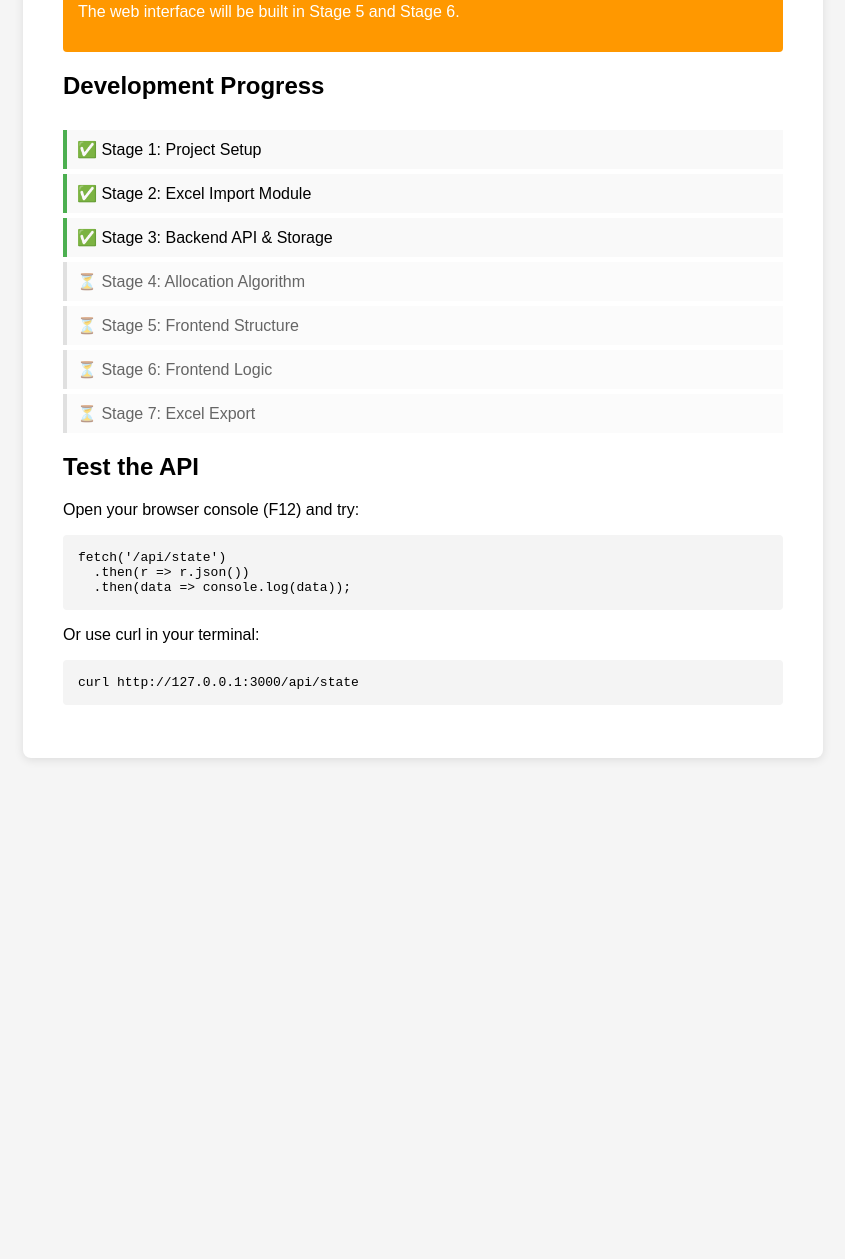
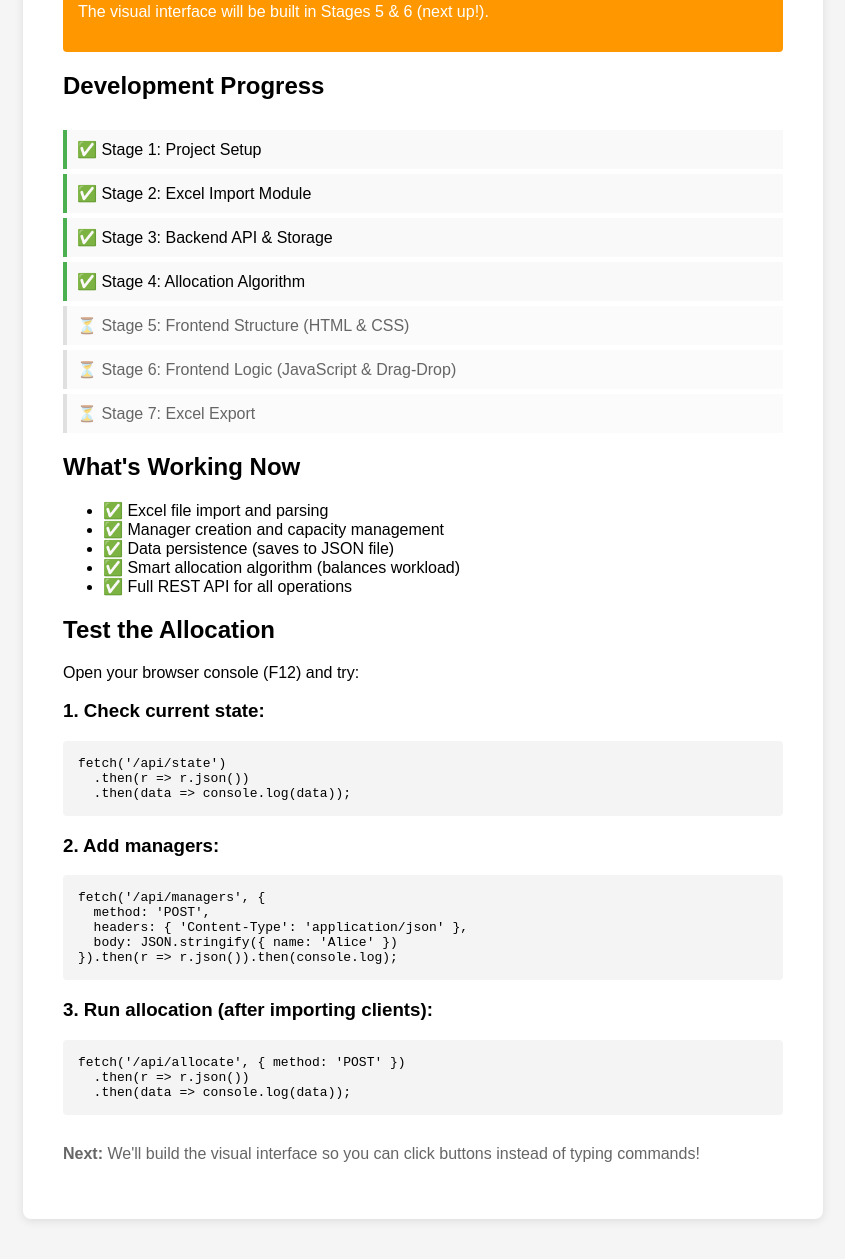
Before and after one commit to ndwiebe/workload-allocation-tool, a website: page public/index.html in a window 1280 px wide. Shown: the part 357-1616 px from the top of the page, without its empty margins (217-1062 px from the left). Before the commit the page ends 1185 px from the top, so only its background shows below. Drawn offline with Linux system fonts and the light colour scheme.

Commit message:
Update index.html to show Stage 4 completion

```diff
--- a/public/index.html
+++ b/public/index.html
@@ -55,13 +55,13 @@
     <h1>🚀 Workload Allocation Tool</h1>
 
     <div class="status">
-      <strong>✅ Server is running!</strong>
-      <p>Backend API is ready and accepting requests.</p>
+      <strong>✅ Backend is complete!</strong>
+      <p>All core functionality is working: Import, Storage, and Allocation Algorithm.</p>
     </div>
 
     <div class="coming-soon">
       <strong>⏳ User Interface Coming Soon</strong>
-      <p>The web interface will be built in Stage 5 and Stage 6.</p>
+      <p>The visual interface will be built in Stages 5 & 6 (next up!).</p>
     </div>
 
     <h2>Development Progress</h2>
@@ -69,21 +69,47 @@
       <div class="stage">✅ Stage 1: Project Setup</div>
       <div class="stage">✅ Stage 2: Excel Import Module</div>
       <div class="stage">✅ Stage 3: Backend API & Storage</div>
-      <div class="stage pending">⏳ Stage 4: Allocation Algorithm</div>
-      <div class="stage pending">⏳ Stage 5: Frontend Structure</div>
-      <div class="stage pending">⏳ Stage 6: Frontend Logic</div>
+      <div class="stage">✅ Stage 4: Allocation Algorithm</div>
+      <div class="stage pending">⏳ Stage 5: Frontend Structure (HTML & CSS)</div>
+      <div class="stage pending">⏳ Stage 6: Frontend Logic (JavaScript & Drag-Drop)</div>
       <div class="stage pending">⏳ Stage 7: Excel Export</div>
     </div>
 
-    <h2>Test the API</h2>
+    <h2>What's Working Now</h2>
+    <ul>
+      <li>✅ Excel file import and parsing</li>
+      <li>✅ Manager creation and capacity management</li>
+      <li>✅ Data persistence (saves to JSON file)</li>
+      <li>✅ Smart allocation algorithm (balances workload)</li>
+      <li>✅ Full REST API for all operations</li>
+    </ul>
+
+    <h2>Test the Allocation</h2>
     <p>Open your browser console (F12) and try:</p>
+
+    <h3>1. Check current state:</h3>
     <pre style="background: #f4f4f4; padding: 15px; border-radius: 4px; overflow-x: auto;">
 fetch('/api/state')
   .then(r => r.json())
   .then(data => console.log(data));</pre>
 
-    <p>Or use curl in your terminal:</p>
-    <pre style="background: #f4f4f4; padding: 15px; border-radius: 4px; overflow-x: auto;">curl http://127.0.0.1:3000/api/state</pre>
+    <h3>2. Add managers:</h3>
+    <pre style="background: #f4f4f4; padding: 15px; border-radius: 4px; overflow-x: auto;">
+fetch('/api/managers', {
+  method: 'POST',
+  headers: { 'Content-Type': 'application/json' },
+  body: JSON.stringify({ name: 'Alice' })
+}).then(r => r.json()).then(console.log);</pre>
+
+    <h3>3. Run allocation (after importing clients):</h3>
+    <pre style="background: #f4f4f4; padding: 15px; border-radius: 4px; overflow-x: auto;">
+fetch('/api/allocate', { method: 'POST' })
+  .then(r => r.json())
+  .then(data => console.log(data));</pre>
+
+    <p style="margin-top: 30px; color: #666;">
+      <strong>Next:</strong> We'll build the visual interface so you can click buttons instead of typing commands!
+    </p>
   </div>
 </body>
 </html>
```
